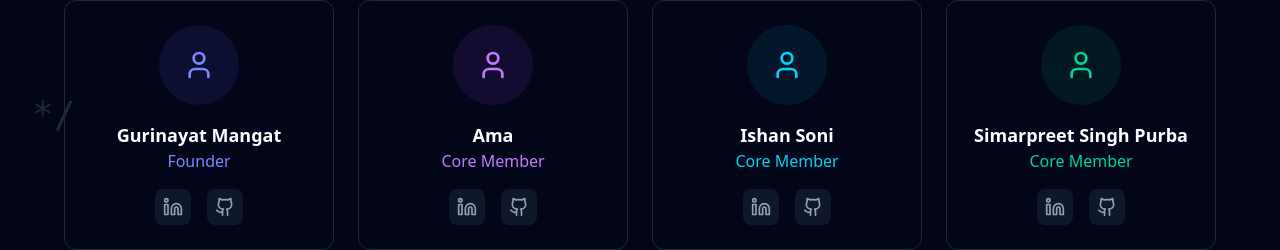
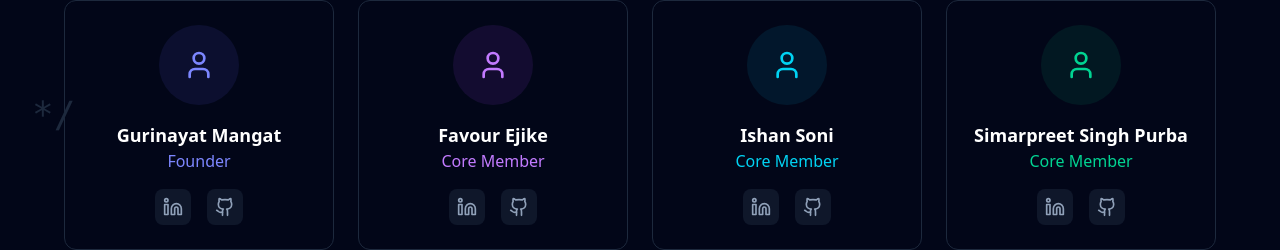
Before and after one commit to soni-ishan/the-good-data-lab, a Next.js app: page / in a window 1280 px wide. Shown: the part 2196-2446 px from the top of the page. Built offline with nearby package versions, Linux system fonts and the light colour scheme.

Commit message:
Updated my information on the website

```diff
--- a/app/data.ts
+++ b/app/data.ts
@@ -83,11 +83,11 @@ export const team = [
     }
   },
   {
-    name: "Ama",
+    name: "Favour Ejike",
     role: "Core Member",
     links: {
-      linkedin: "#",
-      github: "#"
+      linkedin: "https://ca.linkedin.com/in/favour-ejike-3a0a09278",
+      github: "https://github.com/Amachivine"
     },
     theme: {
       bg: "bg-purple-500/10",
```
